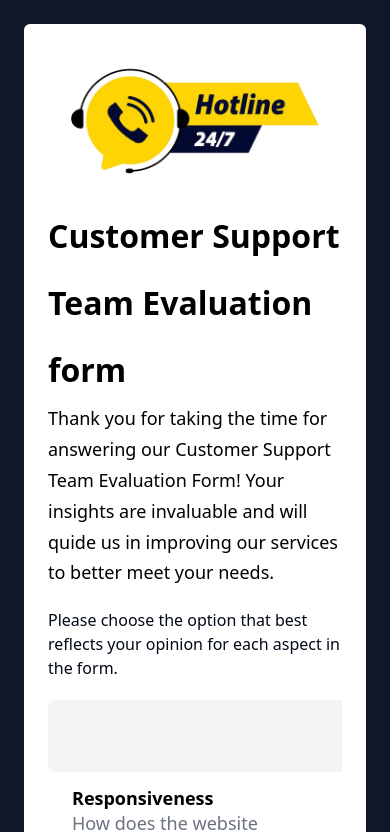
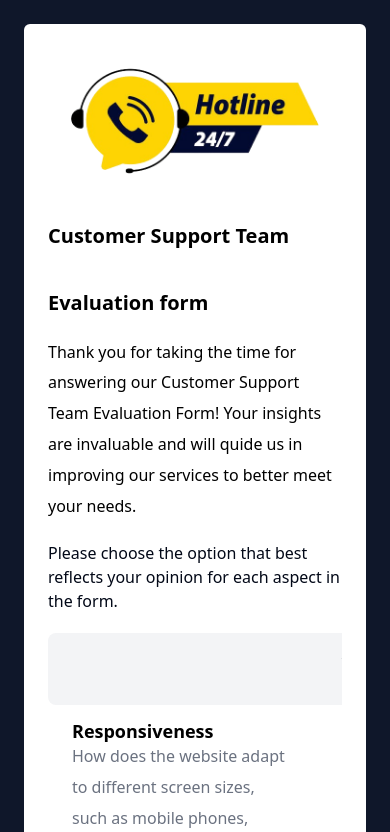
Before and after one commit to havengrim/review, a React (Vite) app in the folder review/: page /home in a window 390 px wide. Shown: the top 832 px of the page. Built offline with nearby package versions, Linux system fonts and the light colour scheme.

Commit message:
responsivenss

```diff
--- a/review/src/components/Index.jsx
+++ b/review/src/components/Index.jsx
@@ -8,7 +8,7 @@ import { Link } from 'react-router-dom'; // Import Link from react-router-dom
 const Home = () => {
   return (
     <div className={`${layout.section} ${styles.flexCenter} ${styles.paddingY} ${styles.paddingX}`}>
-        <div className={`bg-white ${styles.paddingXX} ${styles.paddingY} w-full rounded-md`}>
+        <div className={`bg-white ${styles.paddingXX} ${styles.paddingY} w-full rounded-md `}>
             <div className='flex gap-2 justify-center items-center md:flex-row flex-col'>
                 <img src={secondLogo} alt='logo'/>
                 <h4 className={`text-[18px] ${styles.heading2} text-black`}>School Management System Evaluation Form</h4>
--- a/review/src/style.js
+++ b/review/src/style.js
@@ -1,30 +1,30 @@
 const styles = {
-    boxWidth: "xl:max-w-[1280px] w-full",
+    boxWidth: "xl:max-w-[1280px] lg:max-w-[1024px] md:max-w-[768px] max-w-full",
 
-    heading2: "font-poppins font-semibold xs:text-[40px] text-[32px] text-black xs:leading-[76.8px] leading-[66.8px] w-full",
-    paragraph: "font-poppins font-normal text-dimWhite text-[18px] leading-[30.8px]",
+    heading2: "font-poppins font-semibold text-xl md:text-2xl xs:text-[40px] text-black xs:leading-[76.8px] leading-[66.8px] w-full",
+    paragraph: "font-poppins font-normal text-dimWhite text-base md:text-lg xs:text-[18px] leading-[30.8px]",
 
     flexCenter: "flex justify-center items-center",
     flexStart: "flex justify-center items-start",
 
-    paddingX: "sm:px-72 px-6",
-    paddingXX: "sm:px-16 px-6",
-    paddingY: "sm:py-16 py-6",
-    padding: "sm:px-16 px-6 sm:py-12 py-4",
+    paddingX: "xl:px-72 lg:px-10  md:px-8 px-6",
+    paddingXX: "lg:px-8 md:px-6 px-6",
+    paddingY: "lg:py-10 md:py-8 py-6",
+    padding: "lg:px-8 md:px-6 lg:py-8 md:py-6 py-4",
 
-    marginX: "sm:mx-16 mx-6",
-    marginY: "sm:my-16 my-6",
-  };
+    marginX: "lg:mx-8 md:mx-6 mx-4",
+    marginY: "lg:my-8 md:my-6 my-4",
+};
 
-  export const layout = {
+export const layout = {
     section: `flex md:flex-row flex-col ${styles.paddingY}`,
 
     sectionReverse: `flex md:flex-row flex-col-reverse ${styles.paddingY}`,
 
-    sectionImgReverse: `flex-1 flex ${styles.flexCenter} md:mr-10 mr-0 md:mt-0 mt-10 relative`,
-    sectionImg: `flex-1 flex ${styles.flexCenter} md:ml-10 ml-0 md:mt-0 mt-10 relative`,
+    sectionImgReverse: `flex-1 flex ${styles.flexCenter} lg:mr-10 md:mr-8 mr-0 lg:mt-0 md:mt-8 mt-10 relative`,
+    sectionImg: `flex-1 flex ${styles.flexCenter} lg:ml-10 md:ml-8 ml-0 lg:mt-0 md:mt-8 mt-10 relative`,
 
     sectionInfo: `flex-1 ${styles.flexStart} flex-col`,
-  };
+};
 
-  export default styles;
+export default styles;
```
